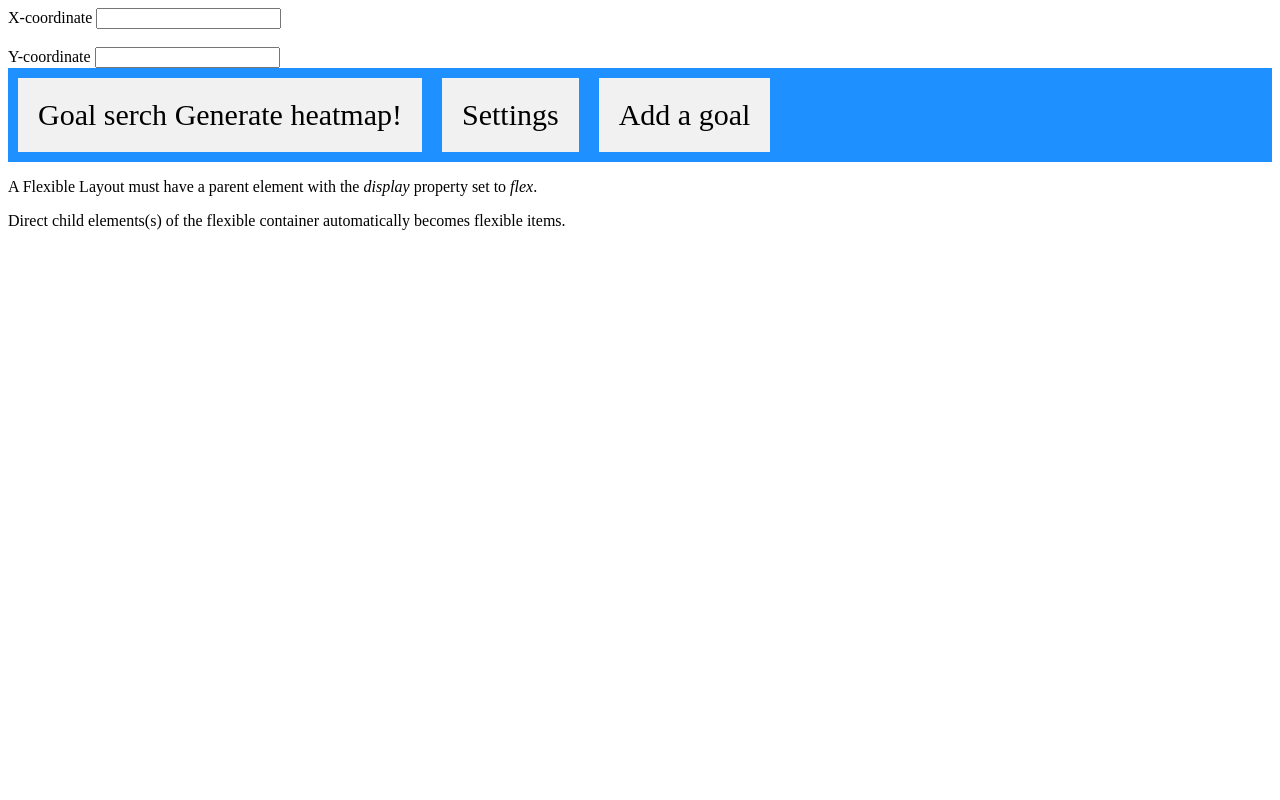
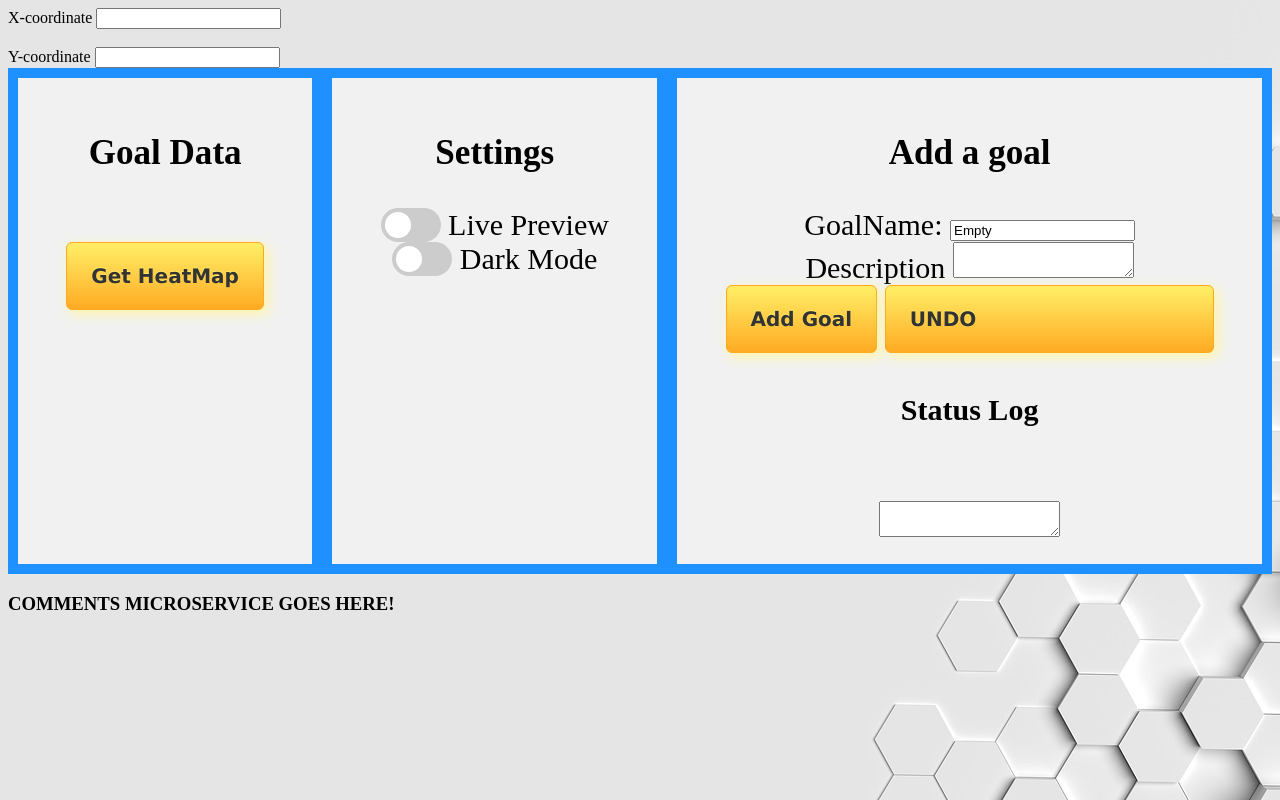
Before and after one commit to goodwjak/CS361_project_one, a plain HTML site: page public_html/heatmap.html in a window 1280 px wide. Drawn offline with Linux system fonts and the light colour scheme.

Commit message:
Have the post function for the software done.

```diff
--- a/public_html/heatmap.html
+++ b/public_html/heatmap.html
@@ -1,6 +1,9 @@
 <!DOCTYPE html>
 <html>
+    <meta charset="utf8">
 <head>
+
+<link rel="stylesheet" type="text/css" href="style.css">
     <!--This is for tracking mouse events on the page-->
 <script>
     //Make two global arrays to hold the mouse click vals.
@@ -25,25 +28,40 @@
         //Convert the arr into json stuff.
         const x_json = JSON.stringify(x_arr);
         const y_json = JSON.stringify(y_arr);
-        const coordinates_json = x_json + y_json;
+        const coordinates_json = x_json + ", " +  y_json;
         console.log(coordinates_json);
+
+        //Create a xhr object.
+        let xhr = new XMLHttpRequest();
+        let url = "localhost:8080/heatmap";
+
+        //open a connection
+        xhr.open("POST", url, true);
+
+        //set the request header
+            xhr.setRequestHeader("Content-Type", "application/json");
+
+            // Create a state change callback
+            xhr.onreadystatechange = function () {
+                if (xhr.readyState === 4 && xhr.status === 200) {
+
+                    // Print received data from server
+                    result.innerHTML = this.responseText;
+
+                }
+            };
+
+            // Converting JSON data to string
+            //var data = JSON.stringify({ "name": name.value, "email": email.value });
+
+            // Sending data with the request
+            xhr.send(coordinates_json);
+
+
     }
 </script>
+</head>
 
-<style>
-.flex-container {
-  display: flex;
-  background-color: DodgerBlue;
-}
-
-.flex-container > div {
-  background-color: #f1f1f1;
-  margin: 10px;
-  padding: 20px;
-  font-size: 30px;
-}
-</style>
-</head>
 <body onclick="coordinate(event)">
 
 
@@ -57,26 +75,78 @@
    Y-coordinate
    <input type="text" id="Y">
 
+
+   <!--Main Boxes-->
 <div class="flex-container">
   <div>
-      Goal serch
-      <span onclick="post_heatmap(event)"> Generate heatmap!</span>
+      <span>
+        <h3>
+            Goal Data
+        </h3>
+      </span>
+      <br>
+      <span onclick="post_heatmap(event)">
+        <a href="#" class="myButton">Get HeatMap</a>
+      </span>
   </div>
 
   <div>
+      <span>
+          <h3>
       Settings
+          </h3>
+      </span>
+
+    <span>
+    <!-- Rounded switch -->
+    <label class="switch">
+    <input type="checkbox">
+    <span class="slider round"></span>
+    </label>
+    Live Preview
+    </span>
+
+    <br>
+
+    <span>
+    <!-- Rounded switch -->
+    <label class="switch">
+    <input type="checkbox">
+    <span class="slider round"></span>
+    </label>
+    Dark Mode
+    </span>
+
   </div>
 
   <div>
-      Add a goal
+      <span><h3>Add a goal</h3></span>
+
+    <span>
+        <form action="/action_page.php">
+        <label for="goalName">GoalName:</label>
+        <input type="text" id="goalName" name="goalName" value="Empty"><br>
+        <label for="description">Description</label>
+        <textarea type="text" id="description" name="description"></textarea><br>
+        <input class="myButton" type="submit" value="Add Goal">
+        <input class="myButton" type="undo" value="UNDO">
+        </form>
+    </span>
+
+    <span>
+        <h4>Status Log</h4>
+        <br>
+        <textarea class="statusLog"> </textarea>
+    </span>
+
   </div>
 
 </div>
 
-
-<p>A Flexible Layout must have a parent element with the <em>display</em> property set to <em>flex</em>.</p>
-
-<p>Direct child elements(s) of the flexible container automatically becomes flexible items.</p>
-
+<span class="comments">
+    <h3>
+        COMMENTS MICROSERVICE GOES HERE!
+    </h3>
+</span>
 </body>
 </html>
--- /dev/null
+++ b/public_html/style.css
@@ -0,0 +1,121 @@
+body {
+    background-image: url("images/grid.jpg");
+    max-width: 100%;
+    max-height: 100%;
+
+}
+
+.flex-container {
+  display: flex;
+  background-color: DodgerBlue;
+}
+
+.flex-container > div {
+    flex-grow: 1;
+  background-color: #f1f1f1;
+  margin: 10px;
+  padding: 20px;
+  text-align: center;
+  font-size: 30px;
+}
+
+.myButton {
+	box-shadow: 4px 4px 12px 1px #fff6af;
+	background:linear-gradient(to bottom, #ffec64 5%, #ffab23 100%);
+	background-color:#ffec64;
+	border-radius:6px;
+	border:1px solid #ffaa22;
+	display:inline-block;
+	cursor:pointer;
+	color:#333333;
+	font-family:Verdana;
+	font-size:20px;
+	font-weight:bold;
+	padding:21px 24px;
+	text-decoration:none;
+	text-shadow:0px -1px 0px #ffee66;
+}
+.myButton:hover {
+	background:linear-gradient(to bottom, #ffab23 5%, #ffec64 100%);
+	background-color:#ffab23;
+}
+.myButton:active {
+	position:relative;
+	top:1px;
+}
+
+ /* The switch - the box around the slider */
+.switch {
+  position: relative;
+  display: inline-block;
+  width: 60px;
+  height: 34px;
+}
+
+/* Hide default HTML checkbox */
+.switch input {
+  opacity: 0;
+  width: 0;
+  height: 0;
+}
+
+/* The slider */
+.slider {
+  position: absolute;
+  cursor: pointer;
+  top: 0;
+  left: 0;
+  right: 0;
+  bottom: 0;
+  background-color: #ccc;
+  -webkit-transition: .4s;
+  transition: .4s;
+}
+
+.slider:before {
+  position: absolute;
+  content: "";
+  height: 26px;
+  width: 26px;
+  left: 4px;
+  bottom: 4px;
+  background-color: white;
+  -webkit-transition: .4s;
+  transition: .4s;
+}
+
+input:checked + .slider {
+  background-color: #2196F3;
+}
+
+input:focus + .slider {
+  box-shadow: 0 0 1px #2196F3;
+}
+
+input:checked + .slider:before {
+  -webkit-transform: translateX(26px);
+  -ms-transform: translateX(26px);
+  transform: translateX(26px);
+}
+
+/* Rounded sliders */
+.slider.round {
+  border-radius: 34px;
+}
+
+.slider.round:before {
+  border-radius: 50%;
+}
+
+
+
+#description {
+    rows: 80;
+    cols: 10;
+}
+
+.statusLog {
+    rows: 80;
+    cols: 10;
+}
+}
```
Also changed, not shown: public_html/images/grid.jpg (added), 6 other files.
